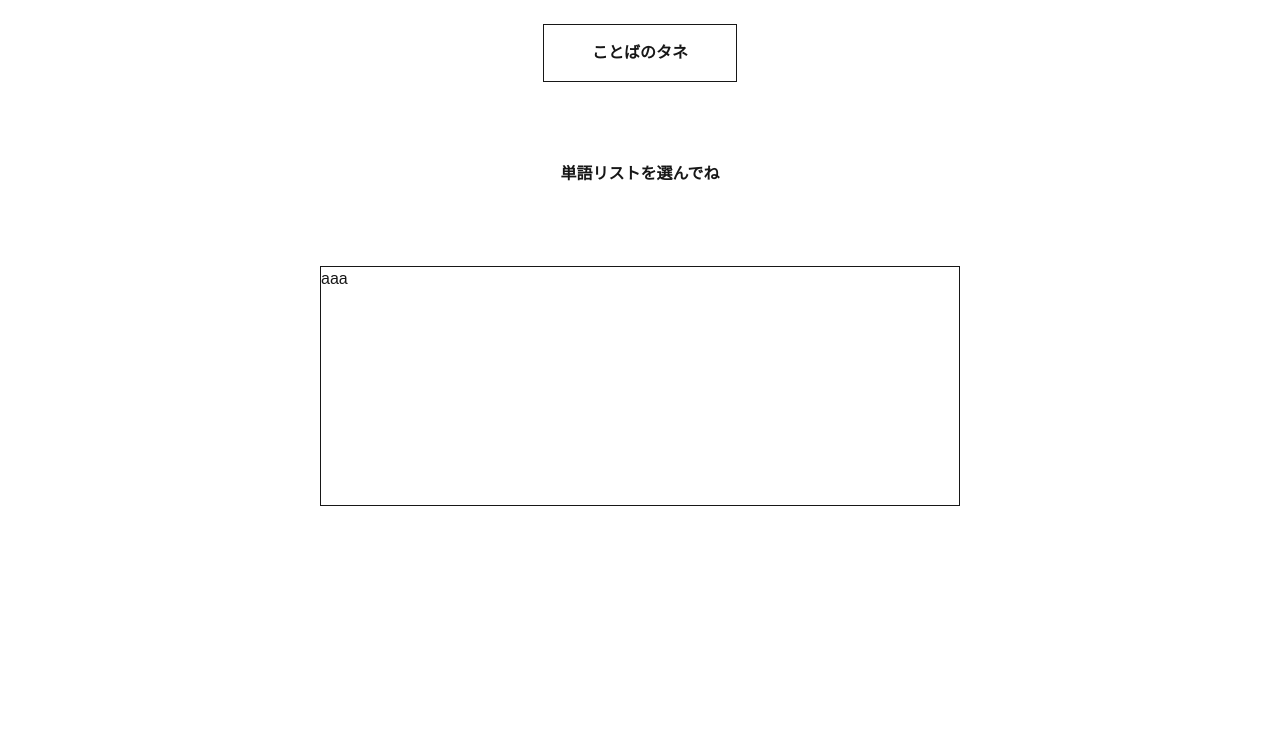
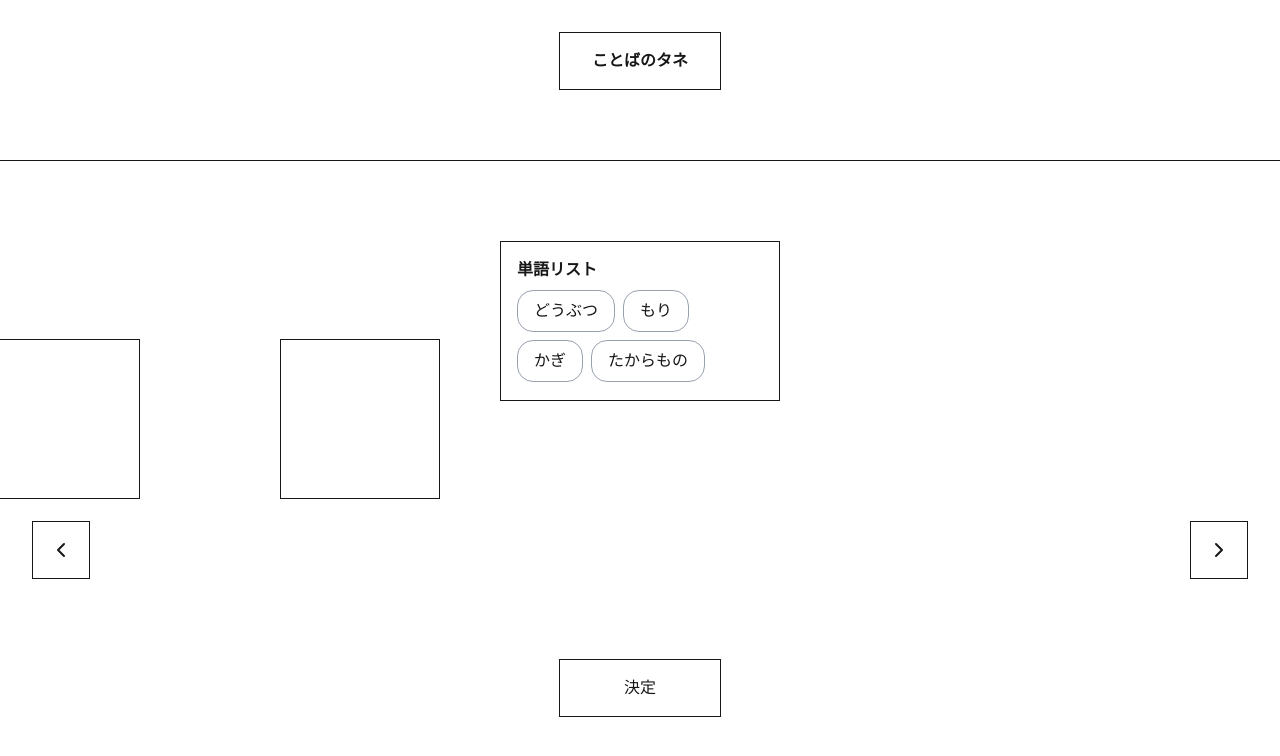
Before and after one commit to temp-sotsusei/temp-sotusei-FE, a Next.js app: page /story/word-list/select in a window 1280 px wide. Shown: the top 756 px of the page. Built offline with nearby package versions, Linux system fonts and the light colour scheme.

Commit message:
feat(wordList):単語リスト選択部分の実装

```diff
--- a/app/story/word-list/select/page.tsx
+++ b/app/story/word-list/select/page.tsx
@@ -2,14 +2,13 @@ import WordListSelect from "@/layout/WordListSelect";
 import { FC } from "react";
 
 const Page: FC = () => {
-  // TODO:ワードリストのAPI設計を考える
-  const wordList: string[][] = [
+  const nestedWordList: string[][] = [
     ["どうぶつ", "もり", "かぎ", "たからもの"],
     ["まほうつかい", "ほし", "てがみ", "ねがい"],
     ["ふね", "そら", "ともだち", "ぼうけん"],
   ];
 
-  return <WordListSelect wordList={wordList} />;
+  return <WordListSelect nestedWordList={nestedWordList} />;
 };
 
 export default Page;
--- /dev/null
+++ b/components/SlideNextButton/index.tsx
@@ -0,0 +1,17 @@
+import { ChevronRight } from "lucide-react";
+import { FC } from "react";
+import { useSwiper } from "swiper/react";
+
+const SlideNextButton: FC = () => {
+  const swiper = useSwiper();
+
+  return (
+    <button onClick={() => swiper.slideNext()}>
+      <div className="border p-4">
+        <ChevronRight />
+      </div>
+    </button>
+  );
+};
+
+export default SlideNextButton;
--- /dev/null
+++ b/components/SlidePrevButton/index.tsx
@@ -0,0 +1,21 @@
+import { ChevronLeft } from "lucide-react";
+import { FC } from "react";
+import { useSwiper } from "swiper/react";
+
+const SlidePrevButton: FC = () => {
+  const swiper = useSwiper();
+
+  return (
+    <button
+      onClick={() => {
+        swiper.slidePrev();
+      }}
+    >
+      <div className="border p-4">
+        <ChevronLeft />
+      </div>
+    </button>
+  );
+};
+
+export default SlidePrevButton;
--- /dev/null
+++ b/components/WordList/index.tsx
@@ -0,0 +1,25 @@
+import { FC } from "react";
+
+type Props = {
+  wordList: string[];
+};
+
+const WordList: FC<Props> = ({ wordList }) => {
+  return (
+    <div className="border mx-auto w-70 h-40 p-4 mt-20 bg-white">
+      <p className="font-bold">単語リスト</p>
+      <div className="flex flex-wrap mt-2 gap-2">
+        {wordList.map((word, index) => (
+          <p
+            className="border border-gray-400 rounded-2xl px-4 py-2"
+            key={index}
+          >
+            {word}
+          </p>
+        ))}
+      </div>
+    </div>
+  );
+};
+
+export default WordList;
--- a/layout/WordListSelect/index.tsx
+++ b/layout/WordListSelect/index.tsx
@@ -2,34 +2,46 @@
 
 import { FC } from "react";
 import { APP_TITLE } from "@/constants";
+import { Swiper, SwiperSlide, useSwiper } from "swiper/react";
 
 import "swiper/css";
-import { Swiper, SwiperSlide } from "swiper/react";
+import WordList from "@/components/WordList";
+import SlidePrevButton from "@/components/SlidePrevButton";
+import SlideNextButton from "@/components/SlideNextButton";
 
 type Props = {
-  wordList: string[][];
+  nestedWordList: string[][];
 };
-const WordListSelect: FC<Props> = ({ wordList }) => {
+const WordListSelect: FC<Props> = ({ nestedWordList }) => {
+  const swiper = useSwiper();
+  console.log(swiper);
+
   return (
     <>
-      <div className="flex items-center justify-center mt-6">
-        <div className="font-bold border px-12 py-4">{APP_TITLE}</div>
+      <div className="fixed left-1/2 -translate-x-1/2 top-8 border font-bold px-8 py-4">
+        {APP_TITLE}
       </div>
-      <div className="flex items-center justify-center m-20">
-        <p className="font-bold">単語リストを選んでね</p>
+      <div className="fixed bottom-0 border-t w-full h-160">
+        <Swiper spaceBetween={0} loop={true}>
+          {nestedWordList.map((wordList, index) => (
+            <SwiperSlide key={index}>
+              <WordList wordList={wordList} />
+            </SwiperSlide>
+          ))}
+          <div className="flex justify-between px-8 mt-30">
+            <SlidePrevButton />
+            <SlideNextButton />
+          </div>
+        </Swiper>
+        {/* // TODO:absoluteの位置をfooterの位置にしたい */}
+        <div className="absolute">
+          <div className="relative right-5 -top-60  border h-40 w-40 -z-10" />
+          <div className="relative left-70 -top-100 border h-40 w-40 -z-10" />
+        </div>
+        <div className="flex items-center justify-center mt-20">
+          <button className="border py-4 px-16">決定</button>
+        </div>
       </div>
-      <Swiper
-        spaceBetween={50}
-        slidesPerView="auto"
-        onSlideChange={() => console.log("slide change")}
-        onSwiper={(swiper) => console.log(swiper)}
-      >
-        <SwiperSlide>
-          <div className="w-full flex justify-center items-center">
-            <div className="w-1/2 h-60 border">aaa</div>
-          </div>
-        </SwiperSlide>
-      </Swiper>
     </>
   );
 };
```
